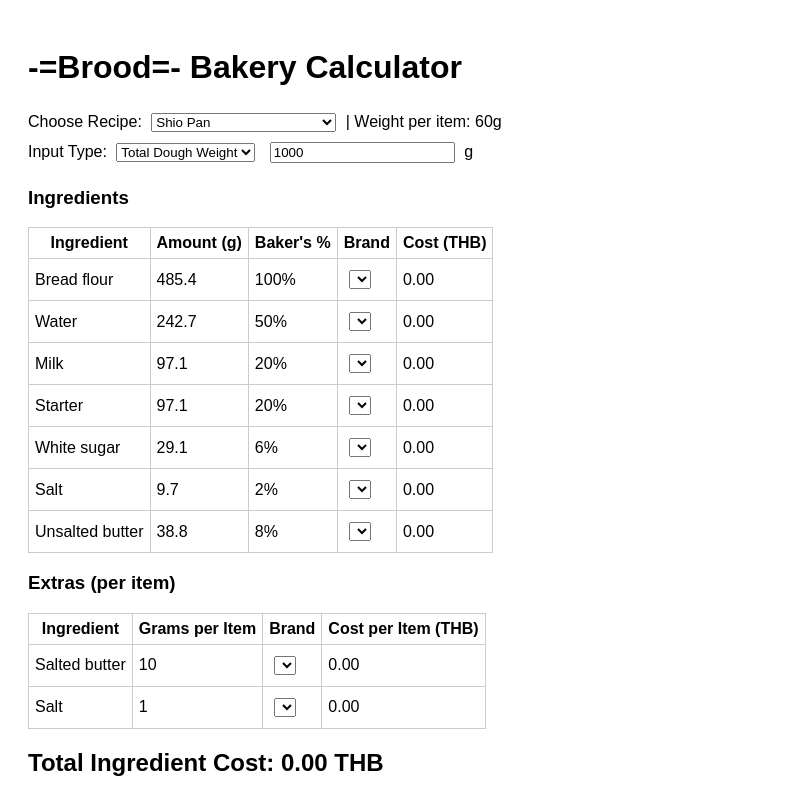
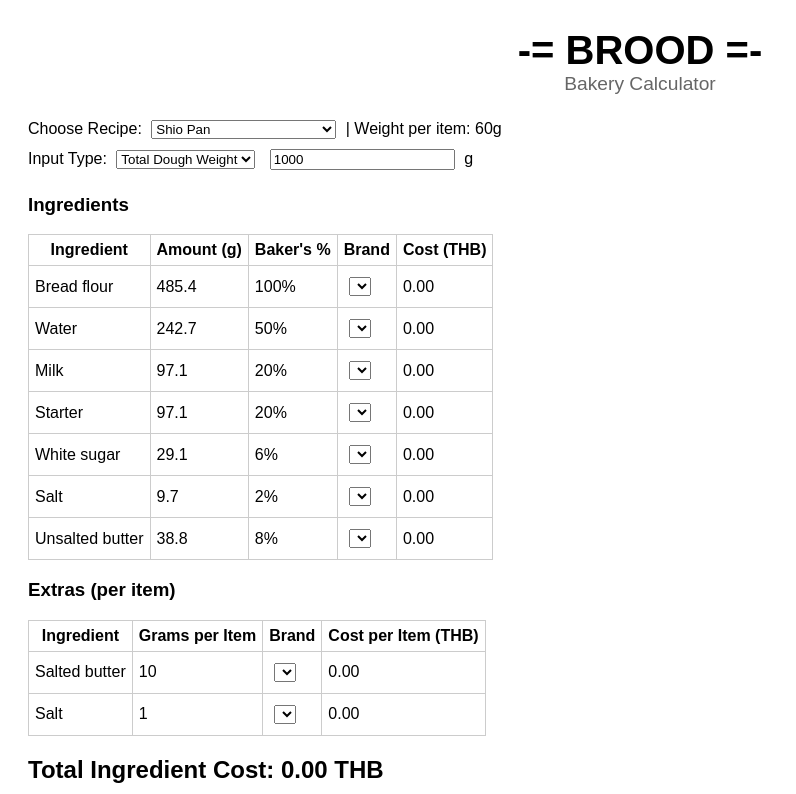
Before and after one commit to Rottjung/ChulaDesigns, a plain HTML site: page index.html in a window 1280 px wide. Shown: the top 794 px of the page, without its empty margins (0-796 px from the left). Drawn offline with Linux system fonts and the light colour scheme.

Commit message:
Update index.html

```diff
--- a/index.html
+++ b/index.html
@@ -16,6 +16,21 @@
       z-index: 9999;
       margin-top: 10px;
     }
+    /* Center the header */
+  .header-container {
+    text-align: center;
+    margin-bottom: 20px;
+  }
+
+  .header-title {
+    font-size: 2.5em;
+    margin: 0;
+  }
+
+  .header-subtitle {
+    font-size: 1.2em;
+    color: #666;
+  }
     .suggested-column {
       display: flex;
       flex-direction: column;
@@ -30,7 +45,10 @@
   </style>
 </head>
 <body>
-  <h1>-=Brood=- Bakery Calculator</h1>
+  <div class="header-container">
+  <h1 class="header-title">-= BROOD =-</h1>
+  <div class="header-subtitle">Bakery Calculator</div>
+</div>
   <label for="recipe-select">Choose Recipe:</label>
   <select id="recipe-select" onchange="handleRecipeChange()"></select>
   <span id="item-weight-info"></span><br />
```
